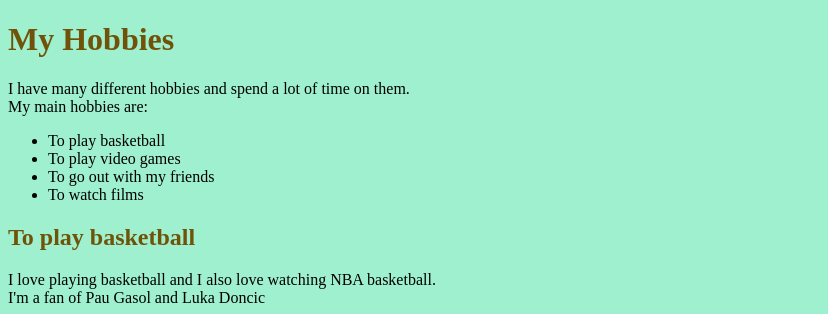
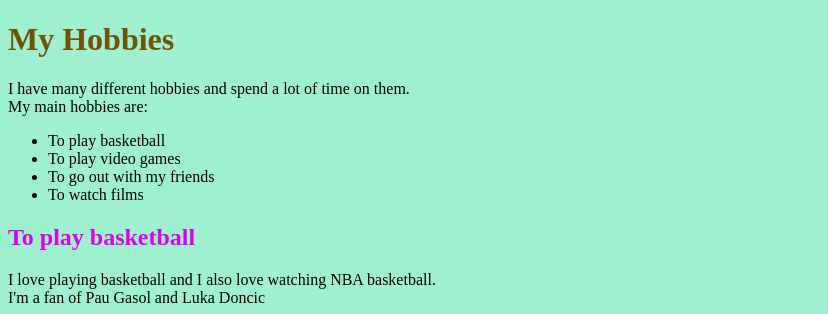
Before and after one commit to Laga2003/Laga2003.github.io, a plain HTML site: page myhobbies.html in a window 1280 px wide. Shown: the top 314 px of the page, without its empty margins (0-828 px from the left). Drawn offline with Linux system fonts and the light colour scheme.

Commit message:
Update myhobbies.html

```diff
--- a/myhobbies.html
+++ b/myhobbies.html
@@ -8,10 +8,9 @@
             color: rgb(112, 83, 9);
         }
           h2 {
-            color: rgb(112, 83, 9);
+            color: rgb(219, 0, 230);
         }
-
-                         body {
+           body {
             background-color: rgb(158, 240, 207);
         }
         </style>
@@ -29,11 +28,10 @@
              </ul>
 
         <h2>To play basketball</h2>
-                 <p> I love playing basketball and I also love watching NBA basketball. <br>
-                     I'm  a fan of Pau Gasol and Luka Doncic <p>
-
+        <p> I love playing basketball and I also love watching NBA basketball. <br>
+        I'm  a fan of Pau Gasol and Luka Doncic <p>
         <p align="center">
-         <img src="https://media.bleacherreport.com/f_auto,w_800,h_533,q_auto,c_fill/br-img-images/003/905/117/hi-res-af118f504f6575f4f56e28a5352ca4f2_crop_north.jpg" height = "200">
+        <img src="https://media.bleacherreport.com/f_auto,w_800,h_533,q_auto,c_fill/br-img-images/003/905/117/hi-res-af118f504f6575f4f56e28a5352ca4f2_crop_north.jpg" height = "200">
 
               <p> <a href="index.html"> <h3> My sites </h3></a> </p>
     </body>
```
